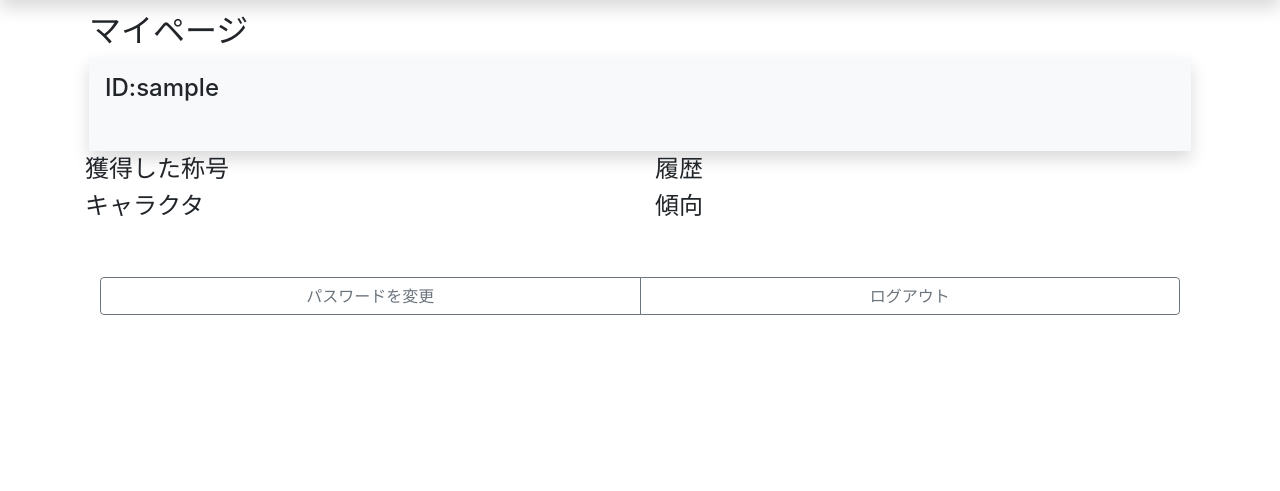
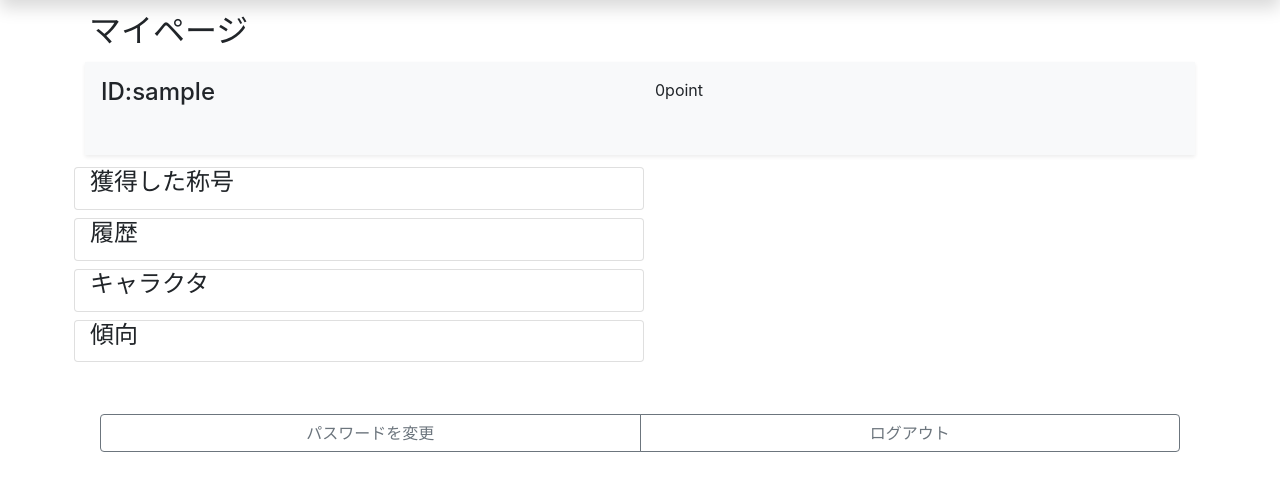
Before and after one commit to fulutori/NinnNiku, a PHP site: page /mypage.php in a window 1280 px wide. Shown: the part 64-555 px from the top of the page. Run offline with PHP 8.4, Linux system fonts and the light colour scheme; a user stored in the database is signed in; data comes from the database, SQL or seed files in the repository; data that the repository does not hold is empty; a stand-in replaces the project's code that opens the database connection.

Commit message:
Update mypage.php

```diff
--- a/mypage.php
+++ b/mypage.php
@@ -46,7 +46,9 @@ $user_id = $id;
 <div class="row">
 
 <div class="col-12">
-	<div class="p-3 m-1 bg-light shadow">
+	<div class="container p-3 shadow-sm bg-light my-2">
+	<div class="row">
+		<div class="col-6">
 			<?php if ($user_id!="") echo "<div><h4>ID:".$user_id."</h4></div>";
 			include_once 'dbconnect.php';
 			$dsn = 'mysql:host='.$host.';dbname='.$dbname.';charset=utf8';
@@ -65,21 +67,26 @@ $user_id = $id;
 			echo "<div class=\"rounded px-3 py-1 m-auto text-white achv achv_cls".$achv_class."\">".$achv_name."</div>"
 			?>
 		</div>
+		<div class="col-6">
+			<?php echo "0point";?>
 		</div>
-<div class="col-lg-6">
-	<h4>獲得した称号</h4>
+	</div>
+	</div>
+</div>
+<div class="card m-1 col-lg-6">
+	<h4 class="card-title">獲得した称号</h4>
 	<!--phpで全表示を書く-->
 </div>
-<div class="col-lg-6">
-	<h4>履歴</h4>
+<div class="card m-1 col-lg-6">
+	<h4 class="card-title">履歴</h4>
 	<!--phpで全表示を書く-->
 </div>
-<div class="col-lg-6">
-	<h4>キャラクタ</h4>
+<div class="card m-1 col-lg-6">
+	<h4 class="card-title">キャラクタ</h4>
 	<!--phpで全表示を書く-->
 </div>
-<div class="col-lg-6">
-	<h4>傾向</h4>
+<div class="card m-1 col-lg-6">
+	<h4 class="card-title">傾向</h4>
 	<!--phpで全表示を書く-->
 </div>
 </div>
```
Lines whose indentation alone changed are shown as unchanged.
